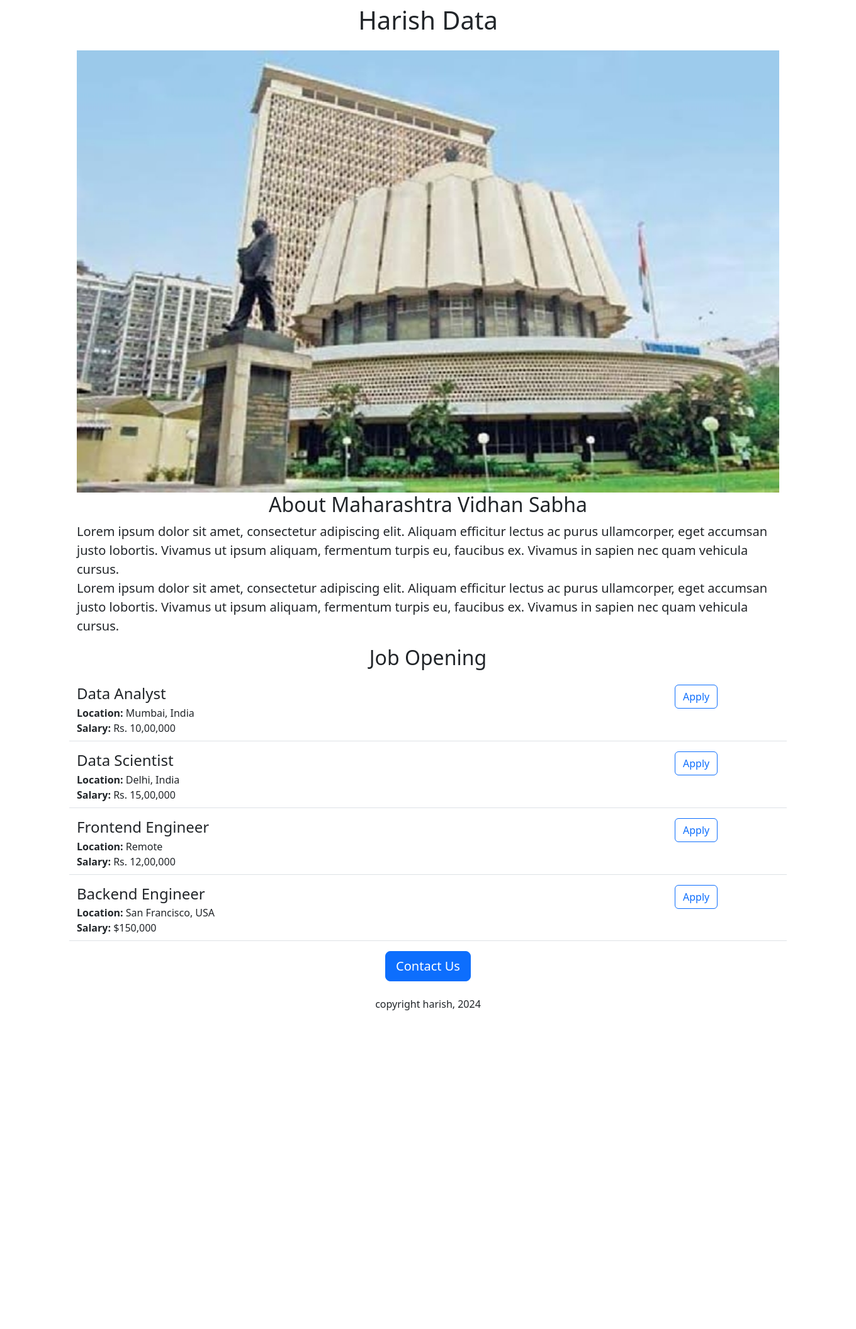
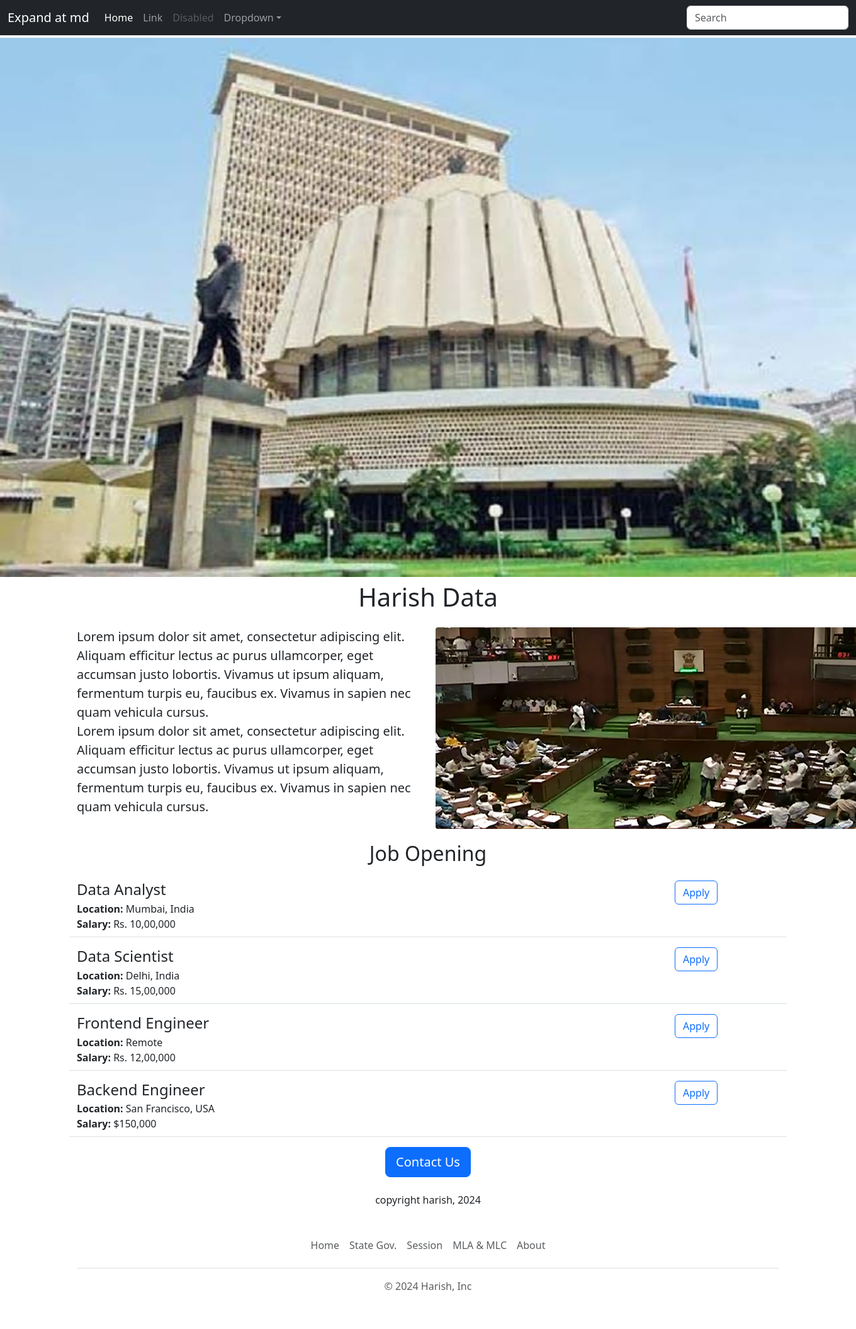
Before and after one commit to HarishDeshpande/harish-flask-project, a Flask app: page / in a window 1360 px wide. Shown: the whole page at 63% size. Before the commit the page ends 1604 px from the top, so only its background shows below. Run offline with Flask 3, Linux system fonts and the light colour scheme.

Commit message:
added new funtionality

```diff
--- /dev/null
+++ b/templates/footer.html
@@ -0,0 +1,12 @@
+<div class="container">
+  <footer class="py-3 my-4">
+    <ul class="nav justify-content-center border-bottom pb-3 mb-3">
+      <li class="nav-item"><a target='_blank' href="home.html" class="nav-link px-2 text-body-secondary">Home</a></li>
+      <li class="nav-item"><a target='_blank' href="https://www.maharashtra.gov.in/" class="nav-link px-2 text-body-secondary">State Gov.</a></li>
+      <li class="nav-item"><a target='_blank' href="http://mls.org.in/" class="nav-link px-2 text-body-secondary">Session</a></li>
+      <li class="nav-item"><a target='_blank' href="https://en.wikipedia.org/wiki/Maharashtra_Legislative_Council" class="nav-link px-2 text-body-secondary">MLA & MLC</a></li>
+      <li class="nav-item"><a target='_blank' href="http://mls.org.in/" class="nav-link px-2 text-body-secondary">About</a></li>
+    </ul>
+    <p class="text-center text-body-secondary">&copy; 2024 Harish, Inc</p>
+  </footer>
+</div>
--- a/templates/home.html
+++ b/templates/home.html
@@ -13,14 +13,23 @@
   </style>
 </head>
 <body>
+  {% include 'nav.html' %}
+  <img class="img-fluid" id="banner" src="static/vidhansbha.jpg">
   <div class="container">
     <h1 class="text-center mt-2 mb-4">{{ company_name }} Data</h1>
-    <img class="img-fluid" id="banner" src="https://545720d2-14a5-4ce3-b624-779061833fb8-00-304mivptvupl4.janeway.replit.dev/static/vidhansbha.jpg">
-    <h2 class="text-center">About Maharashtra Vidhan Sabha</h2>
-    <p class='lead'>
-        Lorem ipsum dolor sit amet, consectetur adipiscing elit. Aliquam efficitur lectus ac purus ullamcorper, eget accumsan justo lobortis. Vivamus ut ipsum aliquam, fermentum turpis eu, faucibus ex. Vivamus in sapien nec quam vehicula cursus. <br>
-        Lorem ipsum dolor sit amet, consectetur adipiscing elit. Aliquam efficitur lectus ac purus ullamcorper, eget accumsan justo lobortis. Vivamus ut ipsum aliquam, fermentum turpis eu, faucibus ex. Vivamus in sapien nec quam vehicula cursus.
-    </p>
+    <!-- <img class="img-fluid" id="banner" src="static/vidhansbha.jpg"> -->
+    <!-- <h2 class="text-center">About Maharashtra Vidhan Sabha</h2> -->
+    <div class='row'>
+      <div class='col-md-6' style='margin-bottom: 16px;'>
+        <p class='lead'>
+            Lorem ipsum dolor sit amet, consectetur adipiscing elit. Aliquam efficitur lectus ac purus ullamcorper, eget accumsan justo lobortis. Vivamus ut ipsum aliquam, fermentum turpis eu, faucibus ex. Vivamus in sapien nec quam vehicula cursus. <br>
+            Lorem ipsum dolor sit amet, consectetur adipiscing elit. Aliquam efficitur lectus ac purus ullamcorper, eget accumsan justo lobortis. Vivamus ut ipsum aliquam, fermentum turpis eu, faucibus ex. Vivamus in sapien nec quam vehicula cursus.
+        </p>
+      </div>
+      <div class='d-none d-md-block col-md-6'>
+        <img src="static/assembly_session_image.jpg" style="height: 320px; border-radius: 4px;">
+      </div>
+    </div>
     <h2 class="text-center mt-2 mb-4">Job Opening</h2>
     <p >
       {% for job in jobs %}
@@ -29,9 +38,10 @@
 
     </p>
     <div class="text-center">
-      <button class="btn btn-primary btn-lg">Contact Us</button>
+      <a href="mailto:harishdeshpande780@gmail.com?subject=Question about job opening!" class="btn btn-primary btn-lg">Contact Us</a>
       <p class="mt-4">copyright harish, 2024</p>
     </div>
   </div>
+  {% include 'footer.html' %}
 </body>
 </html>
--- a/templates/jobitem.html
+++ b/templates/jobitem.html
@@ -11,6 +11,7 @@
     {% endif %}
   </div>
   <div class="col-2">
-    <button type="button" class="btn btn-outline-primary">Apply</button>
+    <!-- <button type="button" class="btn btn-outline-primary">Apply</button> -->
+    <a href="mailto:harishdeshpande780@gmail.com?subject=Application for {{job['title']}}" type="button" class="btn btn-outline-primary">Apply</a>
   </div>
 </div>
--- /dev/null
+++ b/templates/nav.html
@@ -0,0 +1,34 @@
+<nav class="navbar navbar-expand-md navbar-dark bg-dark fixed-top" aria-label="Fourth navbar example">
+  <div class="container-fluid">
+    <a class="navbar-brand" href="#">Expand at md</a>
+    <button class="navbar-toggler" type="button" data-bs-toggle="collapse" data-bs-target="#navbarsExample04" aria-controls="navbarsExample04" aria-expanded="false" aria-label="Toggle navigation">
+      <span class="navbar-toggler-icon"></span>
+    </button>
+
+    <div class="collapse navbar-collapse" id="navbarsExample04">
+      <ul class="navbar-nav me-auto mb-2 mb-md-0">
+        <li class="nav-item">
+          <a class="nav-link active" aria-current="page" href="#">Home</a>
+        </li>
+        <li class="nav-item">
+          <a class="nav-link" href="#">Link</a>
+        </li>
+        <li class="nav-item">
+          <a class="nav-link disabled" aria-disabled="true">Disabled</a>
+        </li>
+        <li class="nav-item dropdown">
+          <a class="nav-link dropdown-toggle" href="#" data-bs-toggle="dropdown" aria-expanded="false">Dropdown</a>
+          <ul class="dropdown-menu">
+            <li><a class="dropdown-item" href="#">Action</a></li>
+            <li><a class="dropdown-item" href="#">Another action</a></li>
+            <li><a class="dropdown-item" href="#">Something else here</a></li>
+          </ul>
+        </li>
+      </ul>
+      <form role="search">
+        <input class="form-control" type="search" placeholder="Search" aria-label="Search">
+      </form>
+    </div>
+  </div>
+</nav>
+<div style="height: 60px;"></div>
```
Also changed, not shown: static/assembly_session_image.jpg (added).
